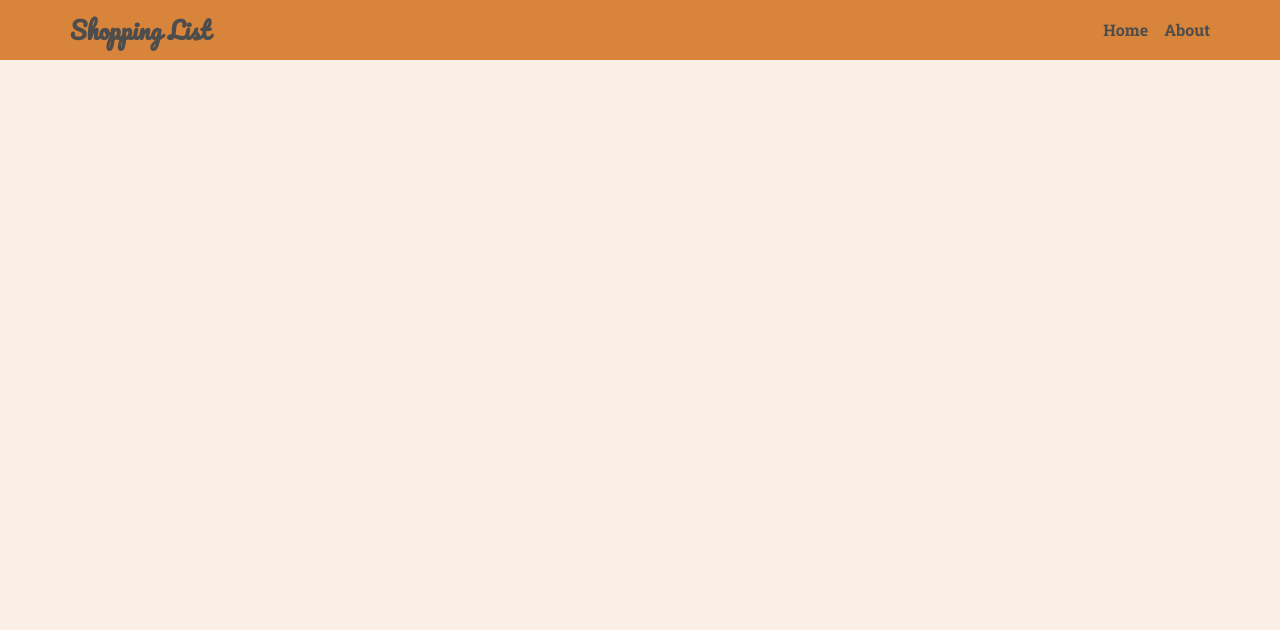
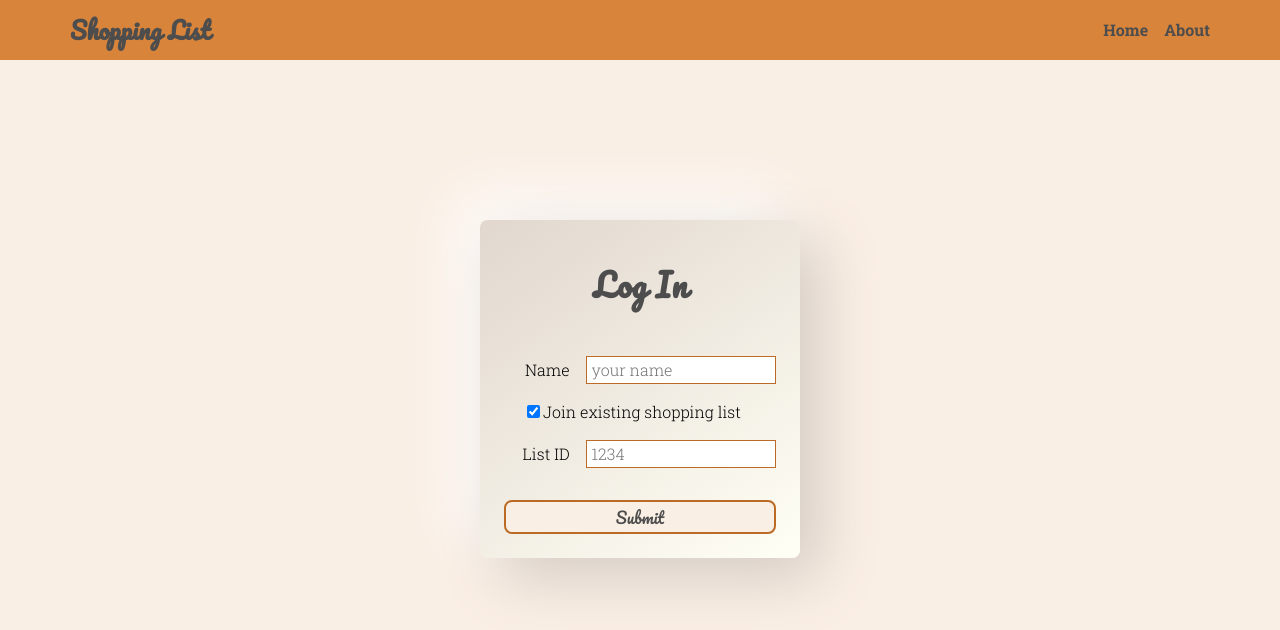
Before and after one commit to RobertCurry0216/shopping-list, a React (Create React App) app: page /login in a window 1280 px wide. Shown: the top 630 px of the page. Built offline with nearby package versions, Linux system fonts and the light colour scheme.

Commit message:
Private routing working

```diff
--- a/src/App.tsx
+++ b/src/App.tsx
@@ -5,22 +5,28 @@ import "./styles/main.css";
 import { Route, Switch, NavLink } from "react-router-dom";
 
 //pages
-import { HomePage, AboutPage } from "./pages";
+import { HomePage, AboutPage, LoginPage } from "./pages";
 
 //componants
 import { Navbar } from "./componants/Navbar";
+import { LoggedInRoute } from "./utils/CustomRoutes";
 
 function App() {
   return (
     <div>
       <Navbar title="Shopping List">
-        <NavLink to="/">Home</NavLink>
-        <NavLink to="/about">About</NavLink>
+        <NavLink to="/" activeClassName="active-link">
+          Home
+        </NavLink>
+        <NavLink to="/about" activeClassName="active-link">
+          About
+        </NavLink>
       </Navbar>
       <div className="container">
         <Switch>
-          <Route path="/" exact component={HomePage} />
+          <LoggedInRoute path="/" exact component={HomePage} />
           <Route path="/about" exact component={AboutPage} />
+          <Route path="/login" exact component={LoginPage} />
         </Switch>
       </div>
     </div>
--- a/src/componants/LoginForm/LoginForm.tsx
+++ b/src/componants/LoginForm/LoginForm.tsx
@@ -4,9 +4,9 @@ import React from "react";
 import "./LoginForm.css";
 
 export type LoginFormProps = {
-  username: string;
-  listId: number | null;
-  createNewList: boolean;
+  username?: string;
+  listId?: number | null;
+  createNewList?: boolean;
   onClick: (username: string, id: number) => void;
 };
 
--- a/src/pages/Login/LoginPage.css
+++ b/src/pages/Login/LoginPage.css
@@ -1,2 +1,9 @@
 .login-page {
+  width: 100%;
+  height: 100%;
 }
+
+.login-page > * {
+  margin: auto;
+  margin-top: 10rem;
+}
--- a/src/pages/Login/LoginPage.tsx
+++ b/src/pages/Login/LoginPage.tsx
@@ -1,5 +1,12 @@
 import "./LoginPage.css";
 
+//componants
+import { LoginForm, LoginFormProps } from "../../componants/LoginForm";
+
 export function LoginPage() {
-  return <div className="login-page">Log in</div>;
+  return (
+    <div className="login-page">
+      <LoginForm onClick={(username, id) => console.log(username + id)} />
+    </div>
+  );
 }
--- a/src/styles/main.css
+++ b/src/styles/main.css
@@ -118,6 +118,12 @@ h6 {
   width: 1px;
 }
 
+.center {
+  display: flex;
+  align-items: center;
+  justify-content: center;
+}
+
 /* animations */
 
 @keyframes draw-outline {
--- /dev/null
+++ b/src/utils/CustomRoutes/LoggedInRoute.tsx
@@ -0,0 +1,14 @@
+import { ComponentType } from "react";
+import { Redirect, Route } from "react-router";
+import { useUser } from "../hooks/useUser";
+
+export type LoggedInRouteProps = {
+  path: string;
+  exact: boolean;
+  component: ComponentType<any>;
+};
+
+export function LoggedInRoute(props: LoggedInRouteProps) {
+  const { username } = useUser();
+  return username ? <Route {...props} /> : <Redirect to="/login" />;
+}
--- /dev/null
+++ b/src/utils/CustomRoutes/index.ts
@@ -0,0 +1,2 @@
+export { LoggedInRoute } from "./LoggedInRoute";
+export type { LoggedInRouteProps } from "./LoggedInRoute";
--- /dev/null
+++ b/src/utils/hooks/useUser.tsx
@@ -0,0 +1,7 @@
+import { useContext } from "react";
+import { UserContext } from "../../auth/UserProvider";
+
+export function useUser() {
+  const { username, listId } = useContext(UserContext);
+  return { username, listId } as const;
+}
```
Also changed, not shown: src/utils/hooks/useLogin.tsx (added, +13 -0 lines).
